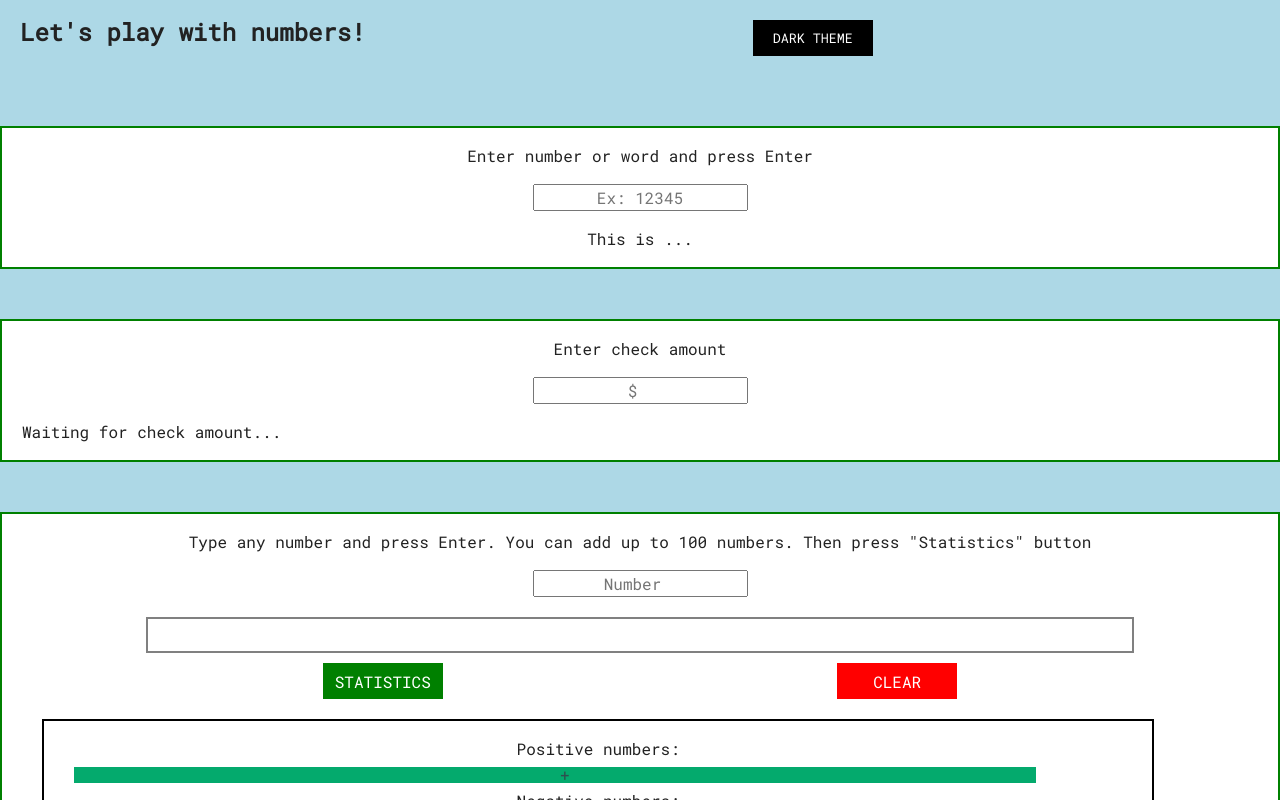
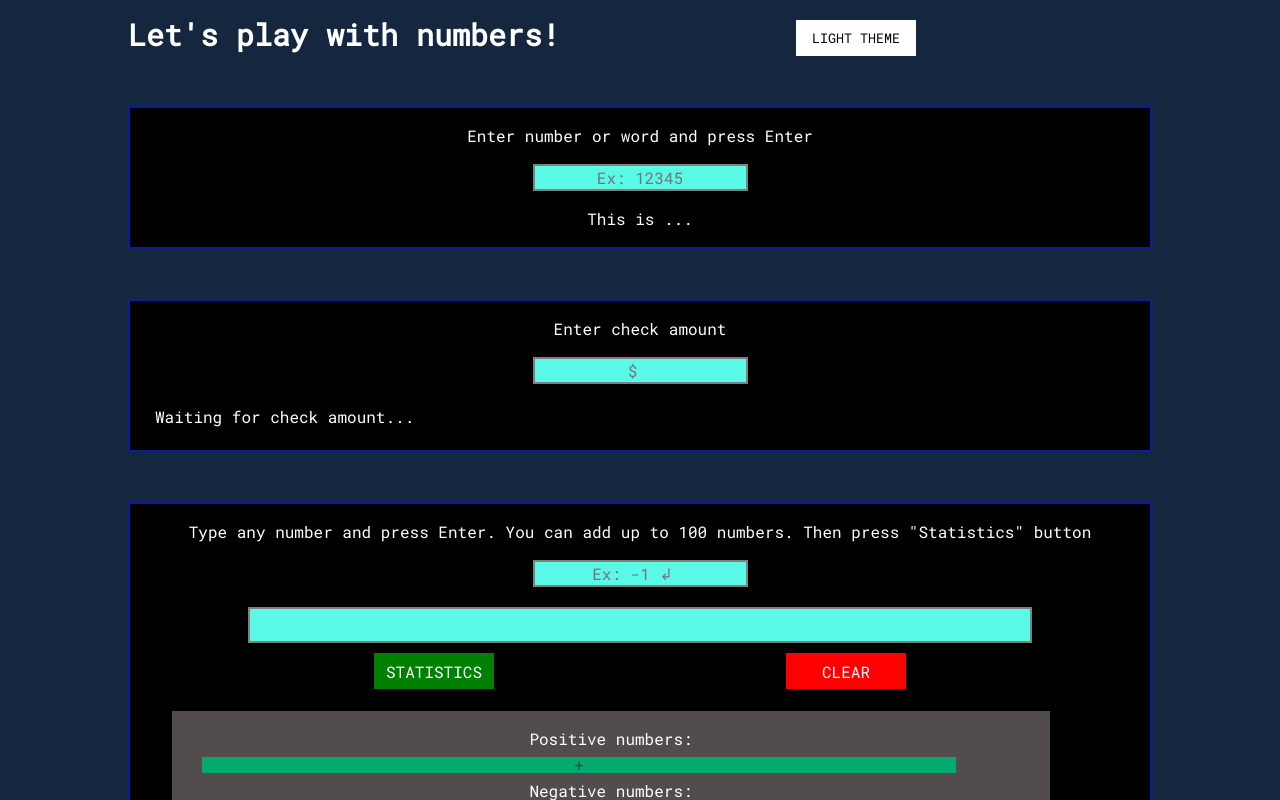
Before and after one commit to Viktoriia-Piskova/JS-loops_hw_30, a plain HTML site: page index.html in a window 1280 px wide. Both pictures are taken after a click on the button "DARK THEME". Shown: the top 800 px of the page. Drawn offline with Linux system fonts and the light colour scheme.

Commit message:
Dark theme. Guess Number game

```diff
--- a/index.html
+++ b/index.html
@@ -14,17 +14,17 @@
     <title>Loops | Java Script</title>
 </head>
 
-<body>
+<body class="lightBody">
 
     <header>
         <h1>Let's play with numbers!</h1>
-        <button id="toggleTheme">Dark theme</button>
+        <button class="toggleTheme" id="toggleTheme">Dark theme</button>
     </header>
 
-    <section id="palindrome">
+    <section class="sectionLight" id="palindrome">
         <div class="question">
             <p>Enter number or word and press Enter</p>
-            <input type="text" name="palindromUserInput" id="palindromUserInput" min="10000" max="99999"
+            <input class="inputLight" type="text" name="palindromUserInput" id="palindromUserInput" min="10000" max="99999"
                 placeholder="Ex: 12345">
         </div>
 
@@ -34,17 +34,18 @@
     </section>
 
 
-    <section id="discount">
+    <section class="sectionLight" id="discount">
         <div class="question">
             <p>Enter check amount</p>
-            <input type="number" name="userCheckAmount" id="userCheckAmount" min="1" placeholder="$">
+            <input class="inputLight" type="number" name="userCheckAmount" id="userCheckAmount" min="1" placeholder="$">
         </div>
 
         <div class="answer">
 
             <table id="tableWithDiscountAnswer">
+                <td colspan="2" class="noBorderTd"> Waiting for check amount...</td>
 
-                <td colspan="2">Waiting for check amount...</td>
+
                 <!-- <tr id="discountAnswer">
                     <td>Your discount:</td>
                     <td> <span id="discountResult">...</span>%</td>
@@ -63,13 +64,13 @@
 
     </section>
 
-    <section id="statistics">
+    <section class="sectionLight"  id="statistics">
 
         <div class="question">
             <p>Type any number and press Enter. You can add up to 100 numbers. Then press "Statistics" button</p>
 
-            <input type="number" name="inputNumberForStat" id="inputNumberForStat" placeholder="Number">
-            <output id="outputNumbersForStat"></output>
+            <input class="inputLight" type="number" name="inputNumberForStat" id="inputNumberForStat" placeholder="Ex: -1 &#8626;">
+            <output class="outputLight" id="outputNumbersForStat"></output>
 
             <div class="container-for-buttons">
                 <button id="getNumberStatistics">Statistics</button>
@@ -79,7 +80,7 @@
         </div>
 
         <div class="answer">
-            <div id="numbersBar">
+            <div id="numbersBar" class="numbersBarField changesDark">
                 <p>Positive numbers:</p>
                 <div class="container">
                     <div class="persentage" id="positiveBar"> + </div>
@@ -97,6 +98,22 @@
 
     </section>
 
+    <section class="sectionLight" id="guessNumber">
+
+        <div class="question"><p>Think of number from 0 to 99. Press "Smaller" or "Bigger" to help me guess it :)</p>
+            <button class="guessNumberYes" id="guessNumberStart">Start game!</button>
+        </div>
+
+        <div class="answer invisible" id="activeAreaForGuessNumber">
+            <output class="outputLight">Is it <b><span id="potentialNumber">50 </span></b>?</output>
+            <!-- <button class="guessNumberYes" id="guessNumberYes">Right number!</button> -->
+            <div class="container-for-buttons ">
+                <button class="guessNumber" id="smallerGuessNumber" value="smaller">Smaller</button>
+                <button class="guessNumber" id="biggerGuessNumber" value="bigger">Bigger</button>
+            </div>
+        </div>
+    </section>
+
 </body>
 
 </html>
--- a/script.js
+++ b/script.js
@@ -90,7 +90,7 @@ function calculateDiscount() {
             <td>${totalCheckAmount} $</td>
         </tr>`;
 
-       (discountPersentage < 7) ? document.getElementById('tableWithDiscountAnswer').innerHTML += ` <tr>
+    (discountPersentage < 7) ? document.getElementById('tableWithDiscountAnswer').innerHTML += ` <tr>
     <td colspan="2">You can add ${sumToGetHigherDiscount}$ to get ${nextDiscountLevel}% discount!</td>
     </tr>`
         : document.getElementById('tableWithDiscountAnswer').innerHTML += ` <tr><td colspan="2">Congratulations! You have maximum possible discount!</td></tr>`;
@@ -106,9 +106,9 @@ document.getElementById('clearNumberStatistics').addEventListener("click", clear
 
 let allNumbersList = [];
 
-function clearNumberStatistics(){
+function clearNumberStatistics() {
     allNumbersList = [];
-    document.getElementById('outputNumbersForStat').innerHTML ='';
+    document.getElementById('outputNumbersForStat').innerHTML = '';
 
 }
 
@@ -166,3 +166,123 @@ function buildNumbersStatistics() {
     document.getElementById('zeroBar').style.width = `${zeroPersentage}%`;
     document.getElementById('zeroBar').innerHTML = `${zeroBar} (${zeroPersentage}%)`;
 }
+
+
+
+//guess number game
+
+let allGuessNumbers = [];
+
+
+
+
+document.getElementById('guessNumberStart').addEventListener("click", showGuessNumberButtons);
+
+function showGuessNumberButtons() {
+    document.querySelector('.invisible').classList.toggle("visible");
+    document.getElementById('potentialNumber').innerHTML = `50`;
+
+
+    let toggleRestartButtonText = document.getElementById('guessNumberStart');
+
+    if(toggleRestartButtonText.innerHTML == "Start game!"){
+        toggleRestartButtonText.innerHTML = "Right Number!"
+    }
+
+    else{
+        document.getElementById('guessNumberStart').innerHTML = "Start game!";
+    }
+}
+
+document.getElementById('guessNumberStart').addEventListener('click', fillAllGuessNumbers)
+
+function fillAllGuessNumbers() {
+    let numberGuessIndex = 0;
+    while (numberGuessIndex < 100) {
+        allGuessNumbers.push(numberGuessIndex);
+        numberGuessIndex++
+    }
+}
+
+
+document.getElementById('biggerGuessNumber').addEventListener('click', moveToBiggerPartOfNumbers);
+document.getElementById('smallerGuessNumber').addEventListener('click', moveToSmallerPartOfNumbers);
+
+function moveToSmallerPartOfNumbers() {
+    allGuessNumbers = allGuessNumbers.splice(0, Math.floor(allGuessNumbers.length / 2));
+    let middleIndex = Math.floor(allGuessNumbers.length / 2);
+    let middleGuessNumber = allGuessNumbers[middleIndex];
+    if(isNaN(middleGuessNumber)){
+        document.getElementById('potentialNumber').innerHTML = `a joke`;
+    }
+    else{
+        document.getElementById('potentialNumber').innerHTML = `${middleGuessNumber}`;
+    }
+}
+
+function moveToBiggerPartOfNumbers() {
+    allGuessNumbers = allGuessNumbers.splice(Math.floor(allGuessNumbers.length / 2 - 1), (allGuessNumbers.length - 1));
+    let middleIndex = Math.floor(allGuessNumbers.length / 2);
+    let middleGuessNumber = allGuessNumbers[middleIndex];
+
+
+
+    if(isNaN(middleGuessNumber)){
+        document.getElementById('potentialNumber').innerHTML = `a joke`;
+    }
+    else{
+        document.getElementById('potentialNumber').innerHTML = `${middleGuessNumber}`;
+    }
+
+
+}
+
+// document.getElementById('guessNumberYes').addEventListener("click", restartGame);
+
+// function restartGame(){
+//     document.querySelector('.visible').classList.toggle("invisible");
+//     document.getElementById('guessNumberStart').style.display = "display";
+// }
+
+//document.getElementById('potentialNumber').innerHTML = `${middleGuessNumber}`;
+
+
+
+
+
+
+//script fot toggling light and dark modes
+
+document.getElementById('toggleTheme').addEventListener("click", toggleDarkTheme);
+
+function toggleDarkTheme() {
+
+    document.querySelector('.lightBody').classList.toggle("darkBody");
+    document.querySelector('.toggleTheme').classList.toggle("darkToggleTheme");
+    document.querySelector('.numbersBarField').classList.toggle("darkNumbersBarField");
+
+    const allOutputs = document.querySelectorAll('.outputLight');
+    for (const everyOutput of allOutputs) {
+        everyOutput.classList.toggle('darkOutput');
+    }
+
+    const allSections = document.querySelectorAll('.sectionLight');
+    for (const everySection of allSections) {
+        everySection.classList.toggle("darkSection");
+    }
+
+    const allInputs = document.querySelectorAll('.inputLight');
+    for (const everyInput of allInputs) {
+        everyInput.classList.toggle("darkInput")
+    }
+
+
+    let themeButtonText = document.getElementById('toggleTheme');
+    if (themeButtonText.innerHTML === "Dark theme") {
+        themeButtonText.innerHTML = "Light Theme";
+    }
+    else {
+        themeButtonText.innerHTML = "Dark theme";
+    }
+
+}
--- a/styles.css
+++ b/styles.css
@@ -5,38 +5,66 @@
     text-align: center;
 }
 
-body{
-    background-color: lightblue;
+.lightBody{
+    background-color: #d8f3fc;
+
 }
 
 h1{
-    font-size: x-large;
+    font-size: 30px;
+    text-align: left;
 }
 
 header{
-    padding: 20px;
+    margin: auto;
+    padding-top: 20px;
     display: flex;
-    justify-content: space-around;
+    justify-content: space-between;
+    align-content: center;
+    width: 80%;
 }
 
-#toggleTheme{
+.toggleTheme{
     font-size: smaller;
     background-color: black;
 }
 
-section{
+.sectionLight{
+    width: 80%;
     margin: 50px auto;
-    border: 2px solid green;
+    border: 2px solid darkslategray;
     background-color: white;
     padding: 20px;
 }
 
-input{
+.inputLight{
     display: block;
     margin: 20px auto;
+    border: 2px grey solid;
+    background-color: #bee6c2;
+
 }
 
-output{
+table{
+    width: 100%;
+}
+
+td{
+    text-align: left;
+    border: 1px gray solid;
+    padding: 5px;
+}
+
+.noBorderTd{
+    border: none;
+}
+
+.inputLight:focus{
+    background-color: white;
+    border: solid 3px  green;
+}
+
+.outputLight{
     display: block;
     border: 2px grey solid;
     background-color: white;
@@ -66,12 +94,26 @@ button{
 
 }
 
+button:hover{
+    border: solid 3px yellow;
+}
+
 #getNumberStatistics{
     background-color: green;
 }
 
 #clearNumberStatistics{
     background-color: red;
+}
+
+.guessNumber{
+    background-color: #091e9b;
+}
+
+.guessNumberYes{
+    background-color: green;
+    width: 175px;
+    margin: 20px auto;
 }
 
 .container{
@@ -82,14 +124,13 @@ button{
 
 .persentage{
     margin: 10px;
-    padding-left: 20px;
     color: darkslategrey;
     overflow: visible;
     white-space: nowrap;
 
 }
 
-#numbersBar{
+.numbersBarField{
     background-color: white;
     width: 90%;
     padding: 20px;
@@ -111,3 +152,44 @@ button{
     width: 65%;
     background-color: #f44336;
 }
+
+
+.invisible{
+    display: none;
+}
+
+.visible{
+    display: block;
+}
+
+
+/* dark theme classes */
+
+.darkBody{
+    background-color: #14273e;
+    color: white;
+}
+
+.darkSection{
+    background-color: black;
+    border-color: #091e9b;
+
+}
+
+.darkNumbersBarField{
+    background-color: #534c4c;
+}
+
+.darkInput{
+    background-color: #5af9e8;
+}
+
+.darkOutput{
+    color: black;
+    background-color: #5af9e8;
+}
+
+.darkToggleTheme{
+    color: black;
+    background-color: white;
+}
```
